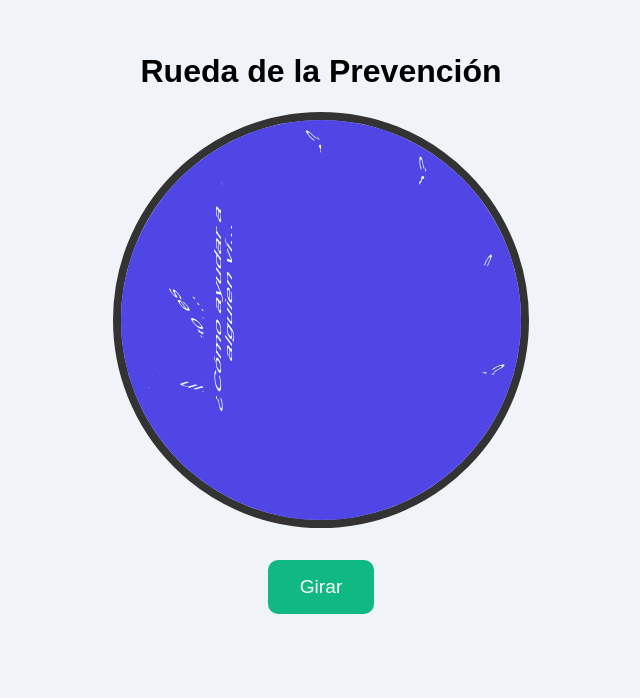
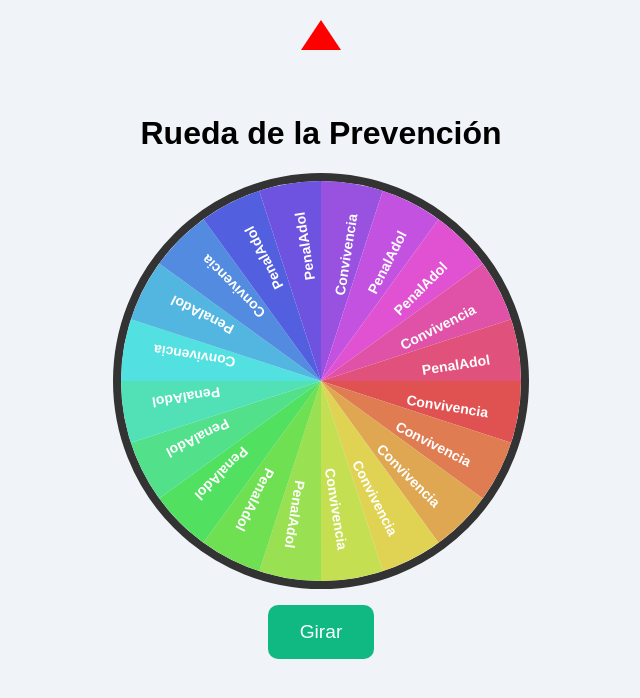
Before and after one commit to yesyvillamizar/rueda-prevenci-n, a plain HTML site: page index.html in a window 1280 px wide. Shown: the whole page, without its empty margins (319-959 px from the left). Drawn offline with Linux system fonts and the light colour scheme.

Commit message:
Add files via upload

```diff
--- a/index.html
+++ b/index.html
@@ -1,40 +1,34 @@
-
 <!DOCTYPE html>
 <html lang="es">
 <head>
-  <meta charset="UTF-8" />
-  <meta name="viewport" content="width=device-width, initial-scale=1.0" />
-  <title>Rueda de la Prevención</title>
+  <meta charset="UTF-8">
+  <meta name="viewport" content="width=device-width, initial-scale=1.0">
+  <title>Rueda de la Prevención (Canvas)</title>
   <style>
     body {
       font-family: sans-serif;
       display: flex;
       flex-direction: column;
       align-items: center;
+      justify-content: center;
+      min-height: 100vh;
       margin: 0;
-      padding: 2rem;
       background-color: #f0f4f8;
     }
-    #wheel {
-      width: 400px;
-      height: 400px;
+    canvas {
+      border: 8px solid #333;
       border-radius: 50%;
-      border: 8px solid #333;
-      position: relative;
-      overflow: hidden;
-      margin-bottom: 2rem;
-      transition: transform 3s ease-out;
+      margin-bottom: 1rem;
     }
-    .segment {
+    #pointer {
+      width: 0;
+      height: 0;
+      border-left: 20px solid transparent;
+      border-right: 20px solid transparent;
+      border-bottom: 30px solid red;
       position: absolute;
-      width: 50%;
-      height: 50%;
-      background-color: #4f46e5;
-      transform-origin: 100% 100%;
-      color: white;
-      text-align: right;
-      padding: 1rem;
-      box-sizing: border-box;
+      top: 20px;
+      z-index: 10;
     }
     #spin {
       padding: 1rem 2rem;
@@ -50,6 +44,7 @@
       font-size: 1.1rem;
       font-weight: bold;
       text-align: center;
+      max-width: 90%;
     }
     .option-btn {
       display: block;
@@ -65,100 +60,295 @@
 </head>
 <body>
   <h1>Rueda de la Prevención</h1>
-  <div id="wheel"></div>
+  <div id="pointer"></div>
+  <canvas id="wheel" width="400" height="400"></canvas>
   <button id="spin">Girar</button>
   <div id="result"></div>
   <div id="options"></div>
 
   <audio id="win-sound" src="https://www.soundjay.com/human/sounds/applause-8.mp3"></audio>
-  <audio id="error-sound" src="https://www.soundjay.com/button/sounds/beep-07.mp3"></audio>
+  <audio id="error-sound" src="https://www.fesliyanstudios.com/play-mp3/4386"></audio>
 
   <script>
     const preguntas = [
   {
-        pregunta: "¿Desde qué edad hay responsabilidad penal en Colombia?",
-        opciones: ["A. Desde los 12 años", "B. Desde los 14 años", "C. Desde los 16 años", "D. Desde los 18 años"],
-        correcta: "B. Desde los 14 años"
+    "tema": "Convivencia",
+    "pregunta": "¿Qué entidad puede imponer comparendos a menores por comportamientos contrarios a la convivencia?",
+    "opciones": [
+      "A. Policía Nacional",
+      "B. Fiscalía",
+      "C. Alcaldía",
+      "D. ICBF"
+    ],
+    "correcta": "A. Policía Nacional"
   },
   {
-        pregunta: "¿Qué es el grooming?",
-        opciones: ["A. Un juego en línea", "B. El contacto físico entre jóvenes", "C. Un adulto que engaña a un menor por internet con fines sexuales", "D. Una tendencia en redes sociales"],
-        correcta: "C. Un adulto que engaña a un menor por internet con fines sexuales"
+    "tema": "Convivencia",
+    "pregunta": "¿Qué tipo de medidas puede imponer la Policía a menores por comportamientos no delictivos?",
+    "opciones": [
+      "A. Cárcel",
+      "B. Multa y pedagogía",
+      "C. Suspensión de cédula",
+      "D. Trabajo forzado"
+    ],
+    "correcta": "B. Multa y pedagogía"
   },
   {
-        pregunta: "¿Cuál es un ejemplo de maltrato infantil?",
-        opciones: ["A. Corregir con amor", "B. Ignorar las emociones del niño", "C. Negar comida como castigo", "D. Poner límites saludables"],
-        correcta: "C. Negar comida como castigo"
+    "tema": "Convivencia",
+    "pregunta": "¿Cuál es un comportamiento contrario a la convivencia en el colegio?",
+    "opciones": [
+      "A. Gritar en clase",
+      "B. No hacer tareas",
+      "C. Rayar paredes con grafitis",
+      "D. Llegar tarde"
+    ],
+    "correcta": "C. Rayar paredes con grafitis"
   },
   {
-        pregunta: "¿Qué sustancia puede ser mortal en pequeñas cantidades?",
-        opciones: ["A. Alcohol", "B. Marihuana", "C. Fentanilo", "D. Tabaco"],
-        correcta: "C. Fentanilo"
+    "tema": "Convivencia",
+    "pregunta": "¿Qué busca principalmente el Código de Policía y Convivencia?",
+    "opciones": [
+      "A. Castigar",
+      "B. Reprimir",
+      "C. Prevenir y educar",
+      "D. Detener"
+    ],
+    "correcta": "C. Prevenir y educar"
   },
   {
-        pregunta: "¿Qué hacer si te piden fotos íntimas?",
-        opciones: ["A. Enviarlas si confías en la persona", "B. Ignorar el mensaje", "C. Guardarlas para después", "D. No enviarlas y denunciarlo"],
-        correcta: "D. No enviarlas y denunciarlo"
+    "tema": "Convivencia",
+    "pregunta": "¿Qué sucede si un menor reincide en comportamientos contrarios a la convivencia?",
+    "opciones": [
+      "A. Es judicializado",
+      "B. Va a la cárcel",
+      "C. Puede ser sancionado pedagógicamente",
+      "D. Nada"
+    ],
+    "correcta": "C. Puede ser sancionado pedagógicamente"
   },
   {
-        pregunta: "¿Quién atiende casos de abuso infantil en Colombia?",
-        opciones: ["A. La DIAN", "B. El ICBF", "C. El SENA", "D. El INPEC"],
-        correcta: "B. El ICBF"
+    "tema": "PenalAdol",
+    "pregunta": "¿A partir de qué edad los adolescentes responden penalmente en Colombia?",
+    "opciones": [
+      "A. 10 años",
+      "B. 12 años",
+      "C. 14 años",
+      "D. 18 años"
+    ],
+    "correcta": "C. 14 años"
   },
   {
-        pregunta: "¿Cuál es una señal de trata de personas?",
-        opciones: ["A. Te ofrecen mucho dinero por un trabajo confuso", "B. Te piden tus documentos personales", "C. No te explican bien a dónde vas", "D. Todas las anteriores"],
-        correcta: "D. Todas las anteriores"
+    "tema": "PenalAdol",
+    "pregunta": "¿Qué busca el sistema penal adolescente?",
+    "opciones": [
+      "A. Castigo",
+      "B. Rehabilitación y resocialización",
+      "C. Internamiento perpetuo",
+      "D. Multas severas"
+    ],
+    "correcta": "B. Rehabilitación y resocialización"
   },
   {
-        pregunta: "¿Qué hacer si un amigo consume drogas?",
-        opciones: ["A. Callar por lealtad", "B. Probar para entenderlo", "C. Buscar ayuda de un adulto o profesional", "D. Alejarte sin decir nada"],
-        correcta: "C. Buscar ayuda de un adulto o profesional"
+    "tema": "PenalAdol",
+    "pregunta": "¿Qué medida puede tomar un juez frente a un adolescente que comete un delito grave?",
+    "opciones": [
+      "A. Libertad inmediata",
+      "B. Internamiento preventivo",
+      "C. Suspensión indefinida",
+      "D. Deportación"
+    ],
+    "correcta": "B. Internamiento preventivo"
   },
   {
-        pregunta: "¿Qué delito es compartir videos íntimos de menores?",
-        opciones: ["A. Acoso escolar", "B. Pornografía infantil", "C. Ciberbullying", "D. Sexting normal"],
-        correcta: "B. Pornografía infantil"
+    "tema": "PenalAdol",
+    "pregunta": "¿Qué institución protege los derechos del adolescente durante un proceso penal?",
+    "opciones": [
+      "A. INPEC",
+      "B. Policía",
+      "C. Defensoría de Familia",
+      "D. Procuraduría"
+    ],
+    "correcta": "C. Defensoría de Familia"
   },
   {
-        pregunta: "¿Cómo ayudar a alguien víctima de bullying?",
-        opciones: ["A. Grabar el acoso", "B. Reírse para no quedar mal", "C. Defenderlo o avisar a un adulto", "D. Compartirlo en redes para que se sepa"],
-        correcta: "C. Defenderlo o avisar a un adulto"
+    "tema": "PenalAdol",
+    "pregunta": "¿Cuál es la duración máxima de una sanción para adolescentes en conflicto con la ley?",
+    "opciones": [
+      "A. 3 años",
+      "B. 5 años",
+      "C. 8 años",
+      "D. 10 años"
+    ],
+    "correcta": "C. 8 años"
+  },
+  {
+    "tema": "Convivencia",
+    "pregunta": "¿Es legal que un menor consuma alcohol en espacio público?",
+    "opciones": [
+      "A. Sí",
+      "B. No",
+      "C. Solo si está con padres",
+      "D. Si no hay policías"
+    ],
+    "correcta": "B. No"
+  },
+  {
+    "tema": "PenalAdol",
+    "pregunta": "¿Un menor puede ser juzgado como adulto en Colombia?",
+    "opciones": [
+      "A. Sí",
+      "B. No",
+      "C. Solo desde los 16 años",
+      "D. Depende del delito"
+    ],
+    "correcta": "B. No"
+  },
+  {
+    "tema": "Convivencia",
+    "pregunta": "¿Qué conducta puede dar lugar a un comparendo pedagógico?",
+    "opciones": [
+      "A. Robar",
+      "B. Rayar el colegio",
+      "C. Gritar a un profesor",
+      "D. Dormir en clase"
+    ],
+    "correcta": "B. Rayar el colegio"
+  },
+  {
+    "tema": "PenalAdol",
+    "pregunta": "¿Qué tipo de sanciones contempla la Ley 1098 para adolescentes?",
+    "opciones": [
+      "A. Cárcel común",
+      "B. Medidas socioeducativas",
+      "C. Extradición",
+      "D. Amonestación pública"
+    ],
+    "correcta": "B. Medidas socioeducativas"
+  },
+  {
+    "tema": "PenalAdol",
+    "pregunta": "¿Cuál de estos NO es un derecho del adolescente infractor?",
+    "opciones": [
+      "A. Defensa técnica",
+      "B. Ser escuchado",
+      "C. Ser golpeado si reincide",
+      "D. Educación"
+    ],
+    "correcta": "C. Ser golpeado si reincide"
+  },
+  {
+    "tema": "Convivencia",
+    "pregunta": "¿Qué comportamiento puede alterar la tranquilidad del vecindario?",
+    "opciones": [
+      "A. Escuchar música a volumen alto en la noche",
+      "B. Tener plantas en casa",
+      "C. Pasear al perro con correa",
+      "D. Saludar a los vecinos"
+    ],
+    "correcta": "A. Escuchar música a volumen alto en la noche"
+  },
+  {
+    "tema": "PenalAdol",
+    "pregunta": "¿Qué sucede si un menor comete un delito por primera vez?",
+    "opciones": [
+      "A. Siempre es internado",
+      "B. Puede recibir una medida de orientación",
+      "C. Se castiga a los padres",
+      "D. Va a la cárcel"
+    ],
+    "correcta": "B. Puede recibir una medida de orientación"
+  },
+  {
+    "tema": "PenalAdol",
+    "pregunta": "¿Qué significa SRPA?",
+    "opciones": [
+      "A. Sistema Reforzado Penal de Adultos",
+      "B. Sistema de Reclusión Policial Activa",
+      "C. Sistema de Responsabilidad Penal para Adolescentes",
+      "D. Secretaría de Rehabilitación Penal y Abuso"
+    ],
+    "correcta": "C. Sistema de Responsabilidad Penal para Adolescentes"
+  },
+  {
+    "tema": "Convivencia",
+    "pregunta": "¿Qué autoridad aplica comparendos por riñas callejeras entre menores?",
+    "opciones": [
+      "A. Policía",
+      "B. Juez",
+      "C. Personero",
+      "D. Bomberos"
+    ],
+    "correcta": "A. Policía"
+  },
+  {
+    "tema": "PenalAdol",
+    "pregunta": "¿Qué edad marca el paso del sistema penal adolescente al de adultos?",
+    "opciones": [
+      "A. 14 años",
+      "B. 16 años",
+      "C. 18 años",
+      "D. 21 años"
+    ],
+    "correcta": "C. 18 años"
   }
 ];
 
-    const wheel = document.getElementById("wheel");
+    const canvas = document.getElementById("wheel");
+    const ctx = canvas.getContext("2d");
     const result = document.getElementById("result");
     const optionsDiv = document.getElementById("options");
     const winSound = document.getElementById("win-sound");
     const errorSound = document.getElementById("error-sound");
+    const spinBtn = document.getElementById("spin");
 
-    function createWheel() {
-      const numSegments = preguntas.length;
-      const angle = 360 / numSegments;
+    let angle = 0;
+    let spinning = false;
 
-      preguntas.forEach((q, i) => {
-        const segment = document.createElement("div");
-        segment.className = "segment";
-        segment.style.transform = `rotate(${i * angle}deg) skewY(-${90 - angle}deg)`;
-        segment.innerText = q.pregunta.slice(0, 25) + "...";
-        wheel.appendChild(segment);
-      });
+    function drawWheel() {
+      const num = preguntas.length;
+      const anglePerSlice = 2 * Math.PI / num;
+
+      for (let i = 0; i < num; i++) {
+        const start = i * anglePerSlice;
+        const end = start + anglePerSlice;
+        ctx.beginPath();
+        ctx.moveTo(200, 200);
+        ctx.fillStyle = `hsl(${i * 360 / num}, 70%, 60%)`;
+        ctx.arc(200, 200, 200, start, end);
+        ctx.lineTo(200, 200);
+        ctx.fill();
+
+        ctx.save();
+        ctx.translate(200, 200);
+        ctx.rotate(start + anglePerSlice / 2);
+        ctx.textAlign = "right";
+        ctx.fillStyle = "white";
+        ctx.font = "bold 14px sans-serif";
+        ctx.fillText(preguntas[i].tema, 170, 10);
+        ctx.restore();
+      }
     }
 
-    let spinning = false;
-    document.getElementById("spin").onclick = function () {
+    function spinWheel() {
       if (spinning) return;
       spinning = true;
       optionsDiv.innerHTML = "";
-      const angle = Math.floor(Math.random() * 360) + 720;
-      wheel.style.transform = `rotate(${angle}deg)`;
+      let rotation = Math.random() * 360 + 720;
+      angle += rotation;
+      canvas.style.transition = "transform 3s ease-out";
+      canvas.style.transform = `rotate(${angle}deg)`;
 
       setTimeout(() => {
-        const index = Math.floor(((angle % 360) / 360) * preguntas.length);
-        const pregunta = preguntas[index];
+        const normalized = angle % 360;
+        const slice = Math.floor(preguntas.length - (normalized / 360) * preguntas.length) % preguntas.length;
+        mostrarPregunta(preguntas[slice]);
+        spinning = false;
+      }, 3100);
+    }
+
+    function mostrarPregunta(pregunta) {
       result.innerText = `Pregunta: ${pregunta.pregunta}`;
-
+      optionsDiv.innerHTML = "";
       pregunta.opciones.forEach(op => {
         const btn = document.createElement("button");
         btn.className = "option-btn";
@@ -174,11 +364,10 @@
         };
         optionsDiv.appendChild(btn);
       });
-        spinning = false;
-      }, 3100);
-    };
+    }
 
-    createWheel();
+    drawWheel();
+    spinBtn.onclick = spinWheel;
   </script>
 </body>
 </html>
```
Lines whose indentation alone changed are shown as unchanged.
